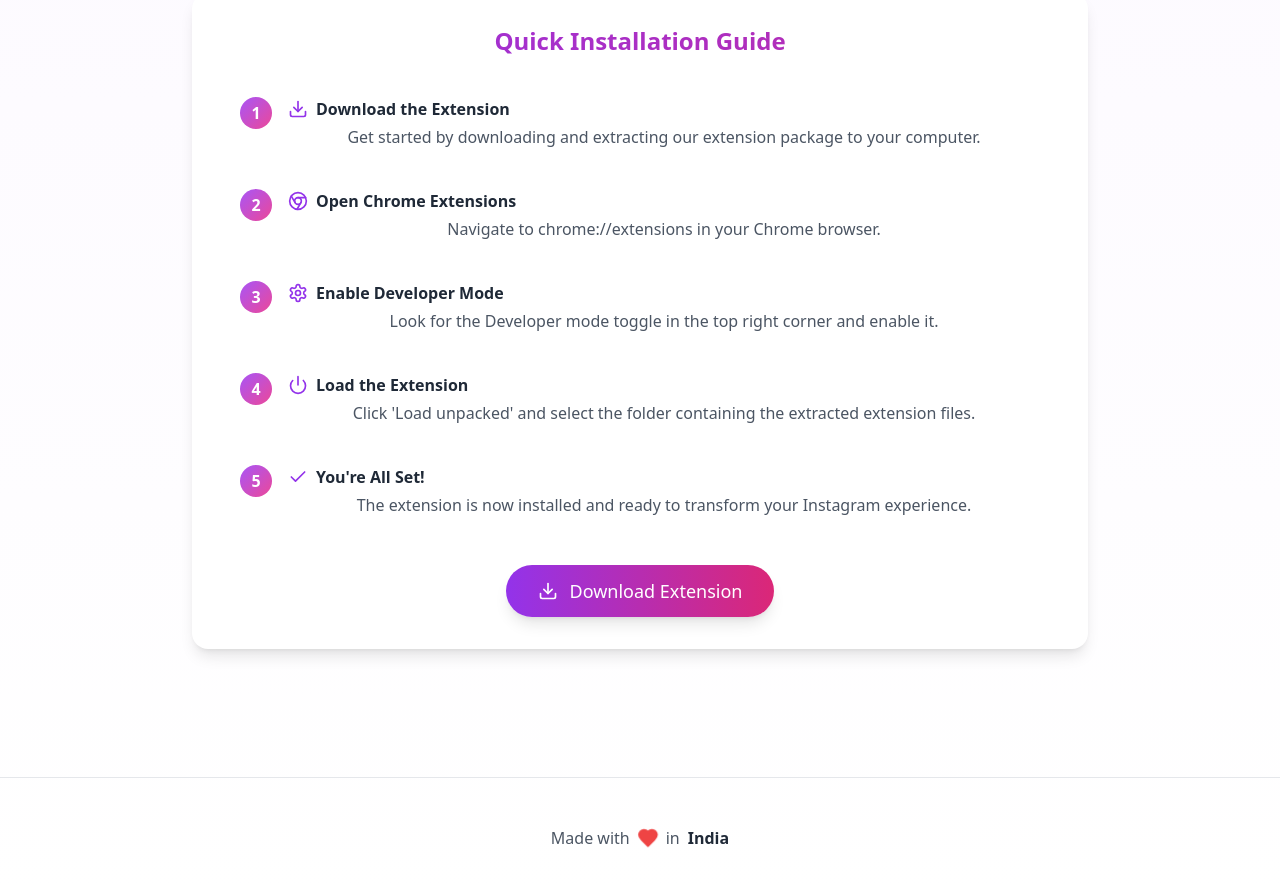
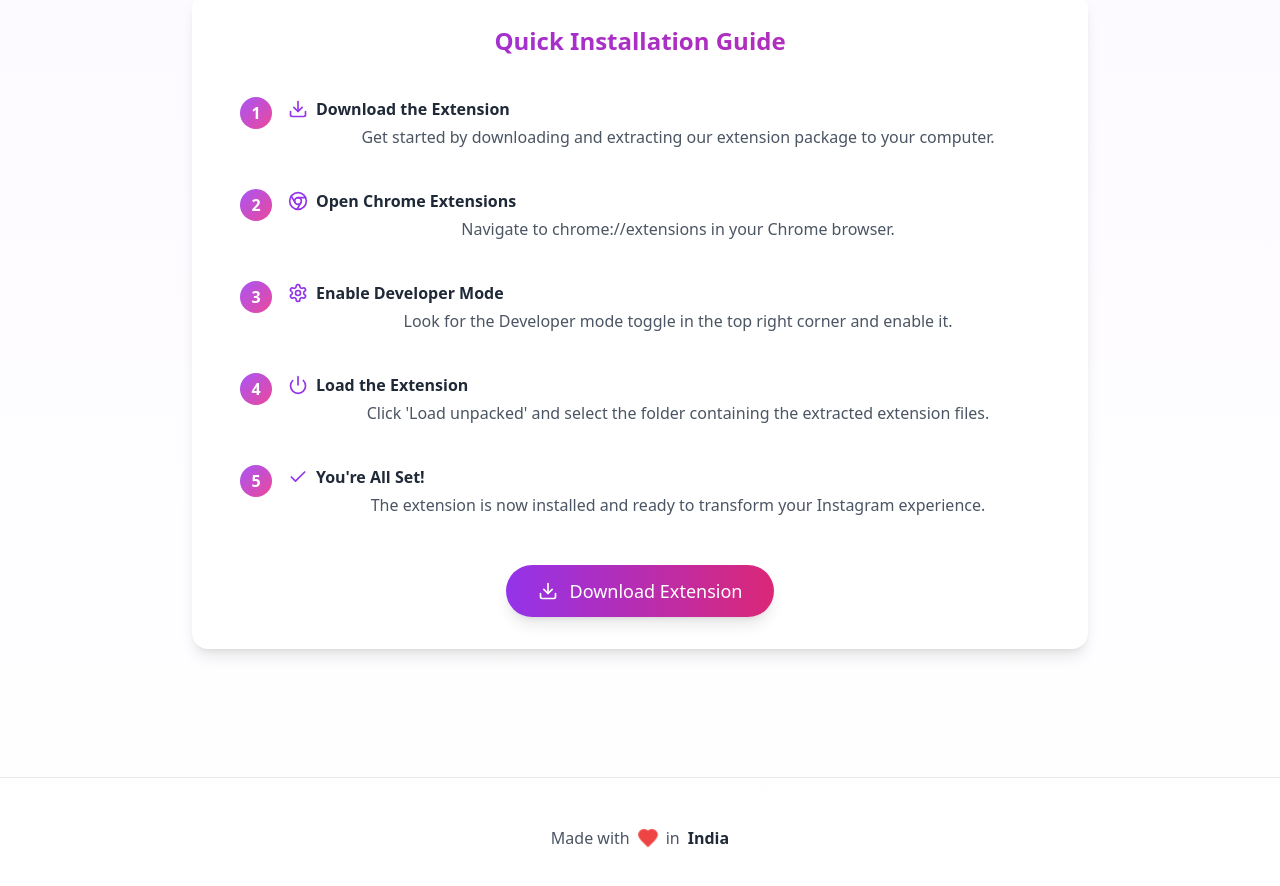
Before and after one commit to keimahfela/edfi, a React (Vite) app: page / in a window 1280 px wide. Shown: the part 1080-1966 px from the top of the page. Built offline with nearby package versions, Linux system fonts and the light colour scheme.

Commit message:
Update Step.tsx

```diff
--- a/src/components/InstallGuide/Step.tsx
+++ b/src/components/InstallGuide/Step.tsx
@@ -28,7 +28,7 @@
           <Icon className="w-5 h-5 text-purple-600" />
           <h3 className="font-semibold text-gray-800">{title}</h3>
         </div>
-        <p className="text-gray-600">{description}</p>
+        <p className="text-gray-600 pl-7">{description}</p>
       </div>
     </motion.div>
   );
```
